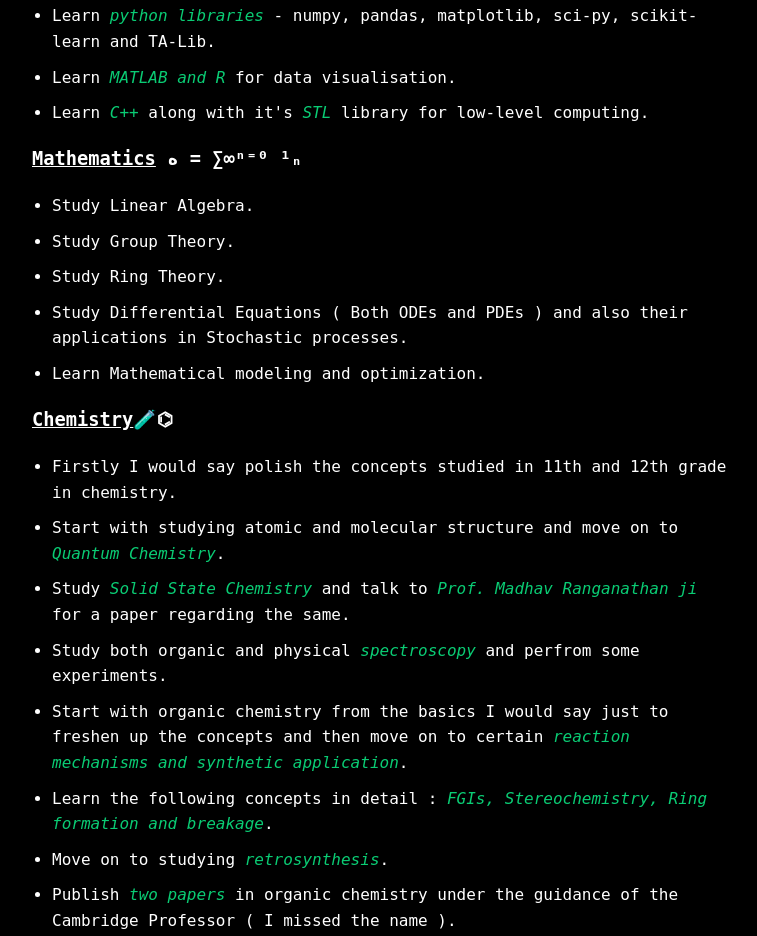
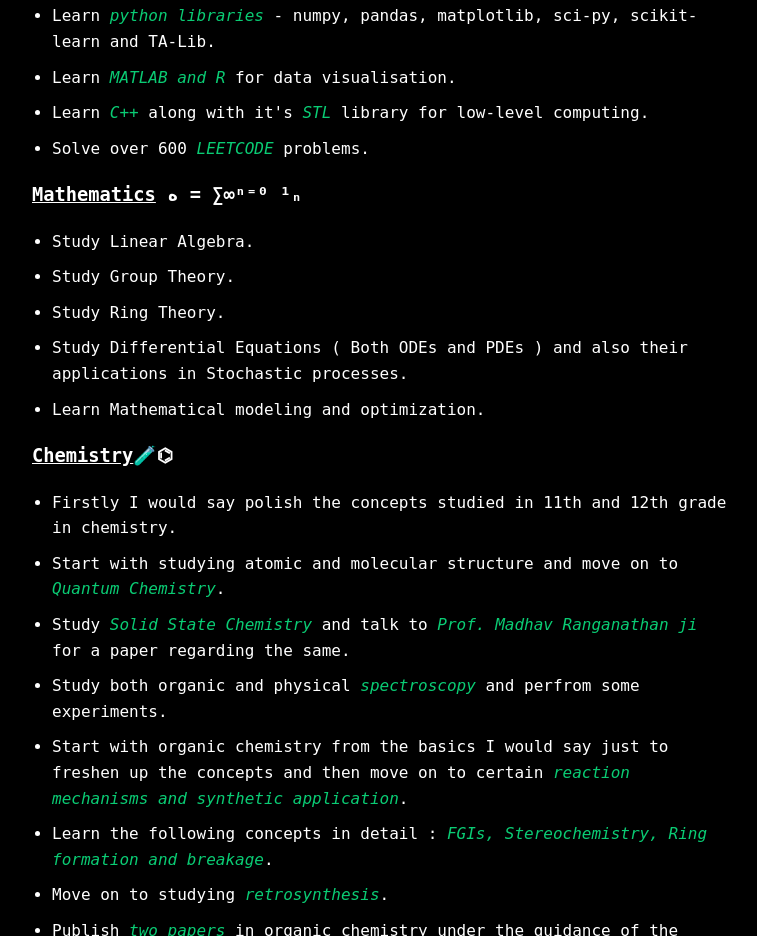
Before and after one commit to 0xSh4d3/parth-online-diary, a plain HTML site: page index.html in a window 1280 px wide. Shown: the part 1439-2375 px from the top of the page, without its empty margins (258-1015 px from the left). Drawn offline with Linux system fonts and the light colour scheme.

Commit message:
Added a task to computer science.

```diff
--- a/index.html
+++ b/index.html
@@ -90,6 +90,7 @@
             <li>Learn <span>python libraries</span> - numpy, pandas, matplotlib, sci-py, scikit-learn and TA-Lib.</li>
             <li>Learn <span>MATLAB and R</span> for data visualisation.</li>
             <li>Learn <span>C++</span> along with it's <span>STL</span> library for low-level computing.</li>
+            <li>Solve over 600 <span>LEETCODE</span> problems.</li>
         </ul>
         <h3><u>Mathematics</u> ه = ∑∞ⁿ⁼⁰ ¹ₙ</h3>
         <ul>
```
